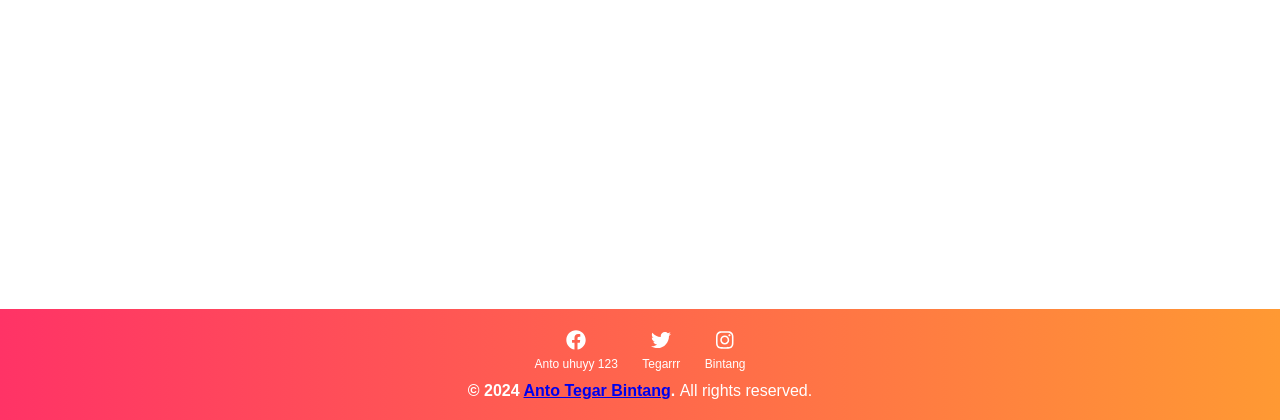
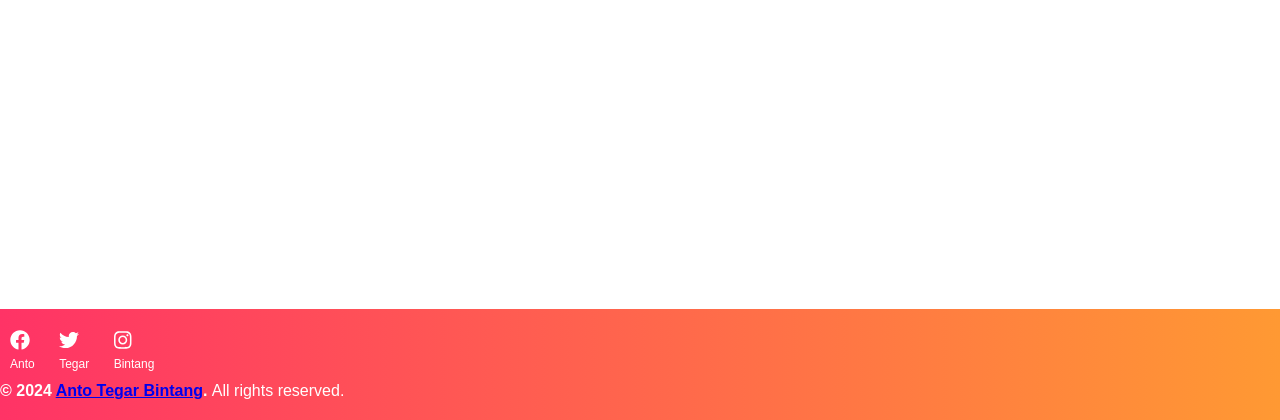
Before and after one commit to Sarjimaxwin/Aplikasi-Pengiriman-Barangs, a PHP site: page /footer.php in a window 1280 px wide. Shown: the part 380-800 px from the top of the page. Run offline with PHP 8.4, Linux system fonts and the light colour scheme.

Commit message:
ubah teks di kiri.php

```diff
--- a/footer.php
+++ b/footer.php
@@ -16,7 +16,7 @@
         .app-footer {
             background-image: linear-gradient(to right, #ff3366, #ff9933);
             color: white;
-            text-align: center;
+            text-align: left;
             padding: 20px 0;
             position: fixed;
             bottom: 0;
@@ -47,11 +47,11 @@
         <div class="social-icons">
             <a target="_blank">
                 <i class="fab fa-facebook"></i>
-                <span class="icon-label">Anto uhuyy 123</span>
+                <span class="icon-label">Anto</span>
             </a>
             <a target="_blank">
                 <i class="fab fa-twitter"></i>
-                <span class="icon-label">Tegarrr</span>
+                <span class="icon-label">Tegar</span>
             </a>
             <a target="_blank">
                 <i class="fab fa-instagram"></i>
```
